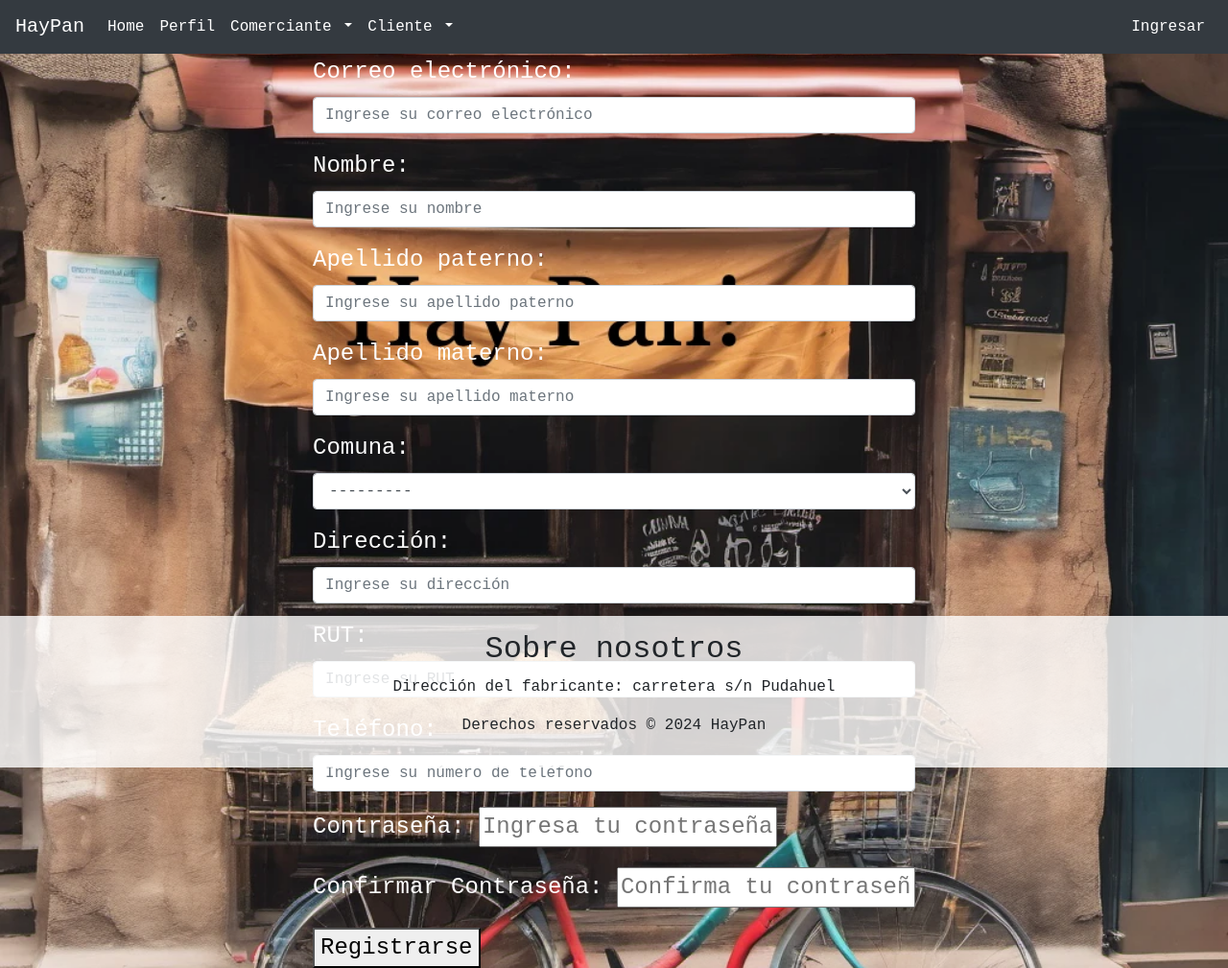
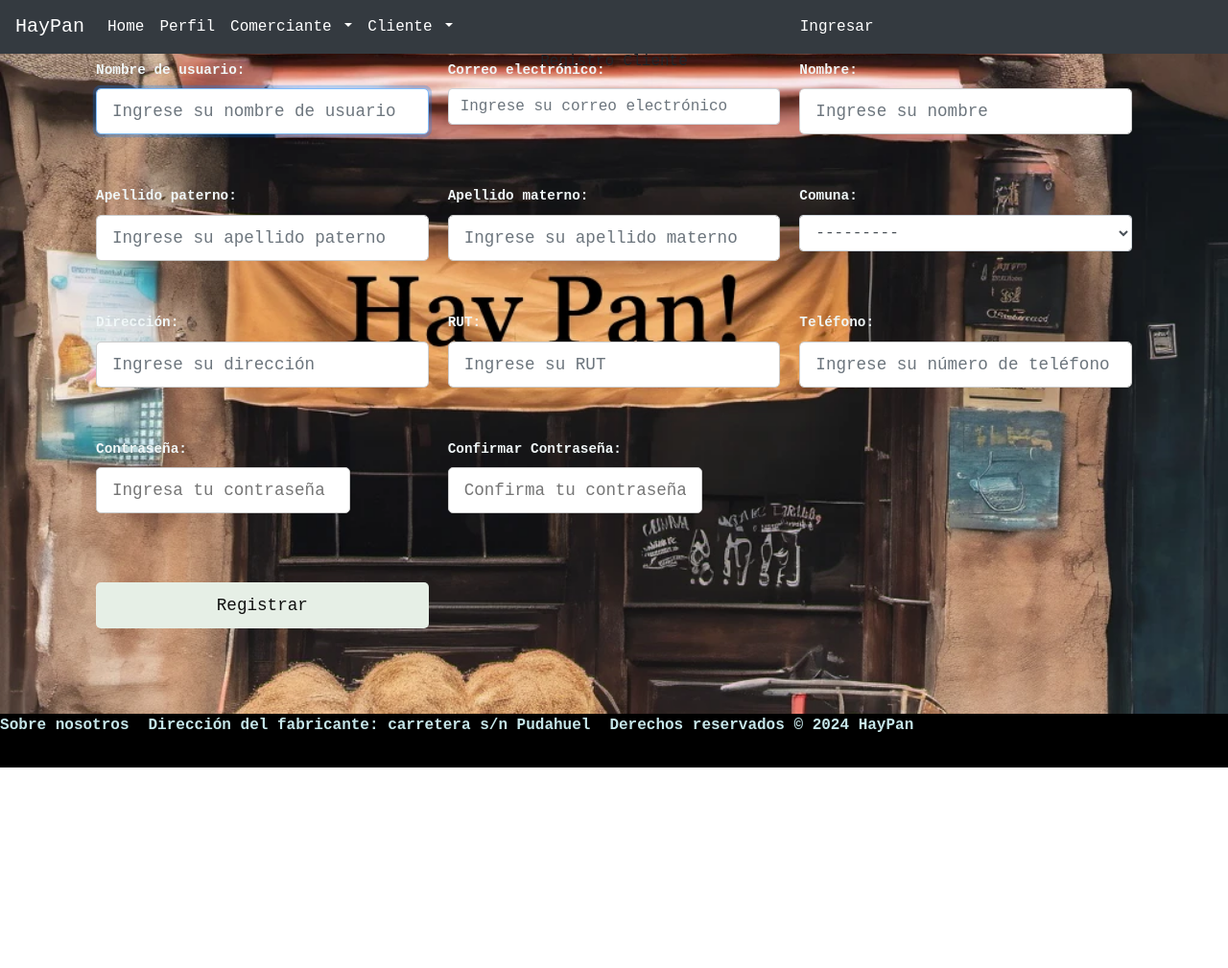
Before and after one commit to Rallende1107/Proyecto_Titulo, a Django app: page /registro/cliente/ in a window 1280 px wide. Shown: the whole page at 96% size. After the commit the page ends 800 px from the top, so only its background shows below. Run offline with Django 5.2, Linux system fonts and the light colour scheme; data that the repository does not hold is empty; some libraries are stand-ins or nearby versions.

Commit message:
refinamiento
cambios de apariencia en css

```diff
--- a/static/css/estilo.css
+++ b/static/css/estilo.css
@@ -4,16 +4,127 @@ body {
   background-size: cover;
   background-repeat: no-repeat;
 }
+img {
+  max-width: 100%;
+  height: auto;
+}
+
 .container {
-    color: white;
-    font-size: 1.5rem;
   display: flex;
   flex-direction: column;
   align-items: center;
   justify-content: center;
-    height: 100vh;
-    color: white;
+  height: 50vh;
 }
+
+.white-square {
+  background-color: rgb(75, 15, 152);
+  padding: 10px;
+  border-radius: 10px;
+  box-shadow: 0px 0px 10px rgba(248, 251, 251, 0.955);
+  width: 30rem;
+}
+
+.title {
+  font-size: 2rem; /* Tamaño de fuente */
+  font-weight: bold; /* Peso de la fuente */
+  color: #dad539; /* Color del texto */
+  /* Otros estilos que desees agregar */
+}
+h1 {
+  font-size: 2.5rem;
+  font-weight: bold;
+  color: hsla(180, 52%, 96%, 0.971);
+  margin-bottom: 1rem;
+}
+
+h2, p {
+  font-size: 1.0rem;
+  font-weight: bold;
+  color: hsla(185, 55%, 87%, 0.971);
+  margin-bottom: 2rem;
+}
+
+form {
+  display: flex;
+  flex-direction: column;
+}
+
+label {
+  font-size: 0.9rem;
+  font-weight: bold;
+  color: #f0f7f8;
+  margin-bottom: 0.5rem;
+}
+
+input[type="text"],
+input[type="password"] {
+  height: 3rem;
+  border-radius: 5px;
+  border: 1px solid #ccc;
+  padding: 0 1rem;
+  font-size: 1.1rem;
+}
+
+button[type="submit"] {
+  height: 3rem;
+  border-radius: 5px;
+  border: none;
+  background-color: #e6efe6;
+  color: rgb(15, 16, 15);
+  font-size: 1.1rem;
+  cursor: pointer;
+}
+
+button[type="submit"]:hover {
+  background-color: #45a049;
+}
+
+footer {
+  position: fixed;
+  bottom: 0;
+  width: 100%;
+}
+
+form {
+  display: grid;
+  grid-template-columns: repeat(3, 1fr);
+  justify-content: center;
+  gap: 20px;
+  margin-top: 100px;
+}
+
+button[type="submit"] {
+  margin-top: 20px;
+}
+
+
+
+/* Estilos para pantallas más pequeñas que 576px (como teléfonos móviles en orientación vertical) */
+@media (max-width: 575.98px) {
+  /* Agrega tus estilos específicos para pantallas pequeñas aquí */
+}
+
+/* Estilos para pantallas medianas de 576px a 767.98px (como teléfonos móviles en orientación horizontal y tabletas) */
+@media (min-width: 576px) and (max-width: 767.98px) {
+  /* Agrega tus estilos específicos para pantallas medianas aquí */
+}
+
+/* Estilos para pantallas grandes de 768px a 991.98px (como tabletas en orientación horizontal) */
+@media (min-width: 768px) and (max-width: 991.98px) {
+  /* Agrega tus estilos específicos para pantallas grandes aquí */
+}
+
+/* Estilos para pantallas extra grandes de 992px a 1199.98px (como pantallas de escritorio) */
+@media (min-width: 992px) and (max-width: 1199.98px) {
+  /* Agrega tus estilos específicos para pantallas extra grandes aquí */
+}
+
+/* Estilos para pantallas aún más grandes de 1200px en adelante (como pantallas de escritorio muy anchas) */
+@media (min-width: 1200px) {
+  /* Agrega tus estilos específicos para pantallas muy grandes aquí */
+}
+
 @media (max-width: 767.98px) {
   .container {
     flex-direction: column;
--- a/templates/index.html
+++ b/templates/index.html
@@ -4,15 +4,14 @@
 <head>
     <meta charset="UTF-8">
     <meta name="viewport" content="width=device-width, initial-scale=1.0">
+    <title>
+        {% block title %}
+        {{ title }}
+        {% endblock title %}
+    </title>
     <link rel="stylesheet" href="https://cdn.jsdelivr.net/npm/bootstrap@4.0.0/dist/css/bootstrap.min.css" integrity="sha384-Gn5384xqQ1aoWXA+058RXPxPg6fy4IWvTNh0E263XmFcJlSAwiGgFAW/dAiS6JXm" crossorigin="anonymous">
     <link rel="stylesheet" href="https://cdnjs.cloudflare.com/ajax/libs/font-awesome/6.5.2/css/all.min.css">
-    <link rel="stylesheet" type="text/css" href="{% static 'css/estilo.css' %}?v=10" />
-
-    <title>
-        {% block title %}
-        {{title}}
-        {% endblock title %}
-    </title>
+    <link rel="stylesheet" type="text/css" href="{% static 'css/estilo.css' %}?v=24" />
     <style>
         body {
             font-family: 'Courier New', monospace;
@@ -20,40 +19,18 @@ body {
             background-size: cover;
             background-repeat: no-repeat;
         }
-
-.container {
-    display: flex;
-    flex-direction: column;
-    align-items: center;
-    justify-content: center;
-}
-
-.content-container {
-    height: 20vh;
-    display: flex;
-    justify-content: center;
-}
-
-.about-us {
-    position: fixed;
-    bottom: 0;
-    width: 100%;
-    background-color: rgba(255, 255, 255, 0.8);
-    padding: 1rem;
-    text-align: center;
+        img {
+            max-width: 100%;
+            height: auto;
         }
     </style>
 </head>
 <body>
-
-
-
     <nav class="navbar navbar-expand-lg navbar-dark bg-dark">
-        <a class="navbar-brand tex-whit"  href="{% url 'home' %}">HayPan</a>
+        <a class="navbar-brand tex-whit" href="{% url 'home' %}">HayPan</a>
         <button class="navbar-toggler" type="button" data-toggle="collapse" data-target="#navbarSupportedContent" aria-controls="navbarSupportedContent" aria-expanded="false" aria-label="Toggle navigation">
             <span class="navbar-toggler-icon"></span>
         </button>
-
         <div class="collapse navbar-collapse" id="navbarSupportedContent">
             <ul class="navbar-nav mr-auto text-white">
                 <li class="nav-item">
@@ -63,37 +40,29 @@ body {
                     <a class="nav-link text-white" href="{% url 'home' %}">Perfil</a>
                 </li>
                 <li class="nav-item dropdown">
-                    <a class="nav-link dropdown-toggle text-white" id="navbarDropdown" role="button" data-toggle="dropdown" aria-haspopup="true" aria-expanded="false">
+                    <a class="nav-link dropdown-toggle text-white" id="navbarDropdownComerciante" role="button" data-toggle="dropdown" aria-haspopup="true" aria-expanded="false">
                         Comerciante
                     </a>
-                    <div class="dropdown-menu navbar-dark bg-dark " aria-labelledby="navbarDropdown ">
-
+                    <div class="dropdown-menu navbar-dark bg-dark" aria-labelledby="navbarDropdownComerciante">
                         <a class="dropdown-item text-white" href="{% url 'Register_Comerciante' %}">Registrar Comerciante</a>
-
                         <div class="dropdown-divider"></div>
-
                         <a class="dropdown-item text-white" href="{% url 'producto_add' %}">Agregar Producto</a>
-
                         <div class="dropdown-divider"></div>
-
                         <a class="dropdown-item text-white" href="{% url 'local_add' %}">Nuevo Local</a>
-
                         <a class="dropdown-item text-white" href="{% url 'local_list' %}">Mis Locales</a>
-
                     </div>
                 </li>
                 <li class="nav-item dropdown">
-                    <a class="nav-link dropdown-toggle text-white" id="navbarDropdown" role="button" data-toggle="dropdown" aria-haspopup="true" aria-expanded="false">
+                    <a class="nav-link dropdown-toggle text-white" id="navbarDropdownCliente" role="button" data-toggle="dropdown" aria-haspopup="true" aria-expanded="false">
                         Cliente
                     </a>
-                    <div class="dropdown-menu navbar-dark bg-dark" aria-labelledby="navbarDropdown">
+                    <div class="dropdown-menu navbar-dark bg-dark" aria-labelledby="navbarDropdownCliente">
                         <a class="dropdown-item text-white" href="{% url 'Register_Cliente' %}">Registrar Cliente</a>
                         <div class="dropdown-divider"></div>
                         <a class="dropdown-item text-white" href="{% url 'producto_add' %}">Agregar Producto</a>
                     </div>
                 </li>
             </ul>
-        </div>
             <ul class="navbar-nav mr-auto">
                 {% if user.is_authenticated %}
                     <li class="nav-item">
@@ -105,7 +74,7 @@ body {
                     </li>
                 {% endif %}
             </ul>
-
+        </div>
     </nav>
 
     <div class="content-container">
@@ -116,11 +85,13 @@ body {
         </div>
     </div>
 
-    <div class="about-us">
-        <h2>Sobre nosotros</h2>
-        <p>Dirección del fabricante: carretera s/n Pudahuel</p>
-        <p>Derechos reservados &copy; 2024 HayPan</p>
+    <footer style="background-color: black;">
+        <div class="about-us" style="display: flex; justify-content: flex-start; align-items: center; padding: 0.1px;">
+          <p>Sobre nosotros</p>
+          <p style="margin-left: 20px;">Dirección del fabricante: carretera s/n Pudahuel</p>
+          <p style="margin-left: 20px;">Derechos reservados &copy; 2024 HayPan</p>
         </div>
+      </footer>
 
     <script src="https://code.jquery.com/jquery-3.2.1.slim.min.js" integrity="sha384-KJ3o2DKtIkvYIK3UENzmM7KCkRr/rE9/Qpg6aAZGJwFDMVNA/GpGFF93hXpG5KkN" crossorigin="anonymous"></script>
     <script src="https://cdn.jsdelivr.net/npm/popper.js@1.12.9/dist/umd/popper.min.js" integrity="sha384-ApNbgh9B+Y1QKtv3Rn7W3mgPxhU9K/ScQsAP7hUibX39j7fakFPskvXusvfa0b4Q" crossorigin="anonymous"></script>
@@ -128,6 +99,5 @@ body {
     {% block javascript %}
 
     {% endblock javascript %}
-
 </body>
 </html>
--- a/templates/user_register.html
+++ b/templates/user_register.html
@@ -1,23 +1,27 @@
 
-{% extends './index.html' %}
+{% extends 'index.html' %}
 {% load static %}
-{% block title %}{{ title }}{% endblock title %}
 
-    {% block head %} {% endblock head %}
+{% block content %}
+<h1></h1>
+  {% block title %}{{ title }}{% endblock title %}
 
+  {% block head %}
+    <!-- Aquí puedes incluir cualquier contenido adicional en la sección head si es necesario -->
+  {% endblock head %}
 
-    {% block content %}
-   <div class="container">
-    <h1>{{title}}</h1>
+  <div class="container">
+    <h1>{{ title }}</h1>
 
     <form method="post">
       {% csrf_token %}
       {{ form.as_p }}
-      <button type="submi">Registrarse</button>
+      <h1></h1>
+      <button type="submit">Registrar</button>
     </form>
-   </div>
-    {% endblock content %}
+  </div>
+{% endblock content %}
 
-  {% block javascript %}
-
-  {% endblock javascript %}
+{% block javascript %}
+  <!-- Aquí puedes incluir cualquier script adicional si es necesario -->
+{% endblock javascript %}
```
Also changed, not shown: templates/login.html (+4 -12 lines), static/img/2.png (added). Lines whose indentation alone changed are shown as unchanged.
